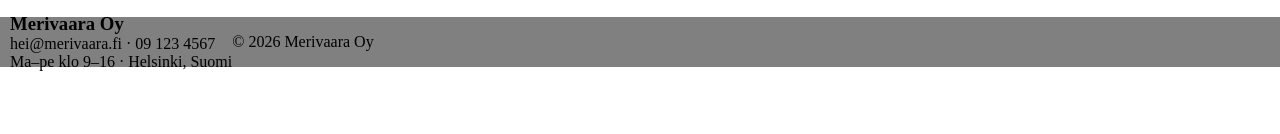
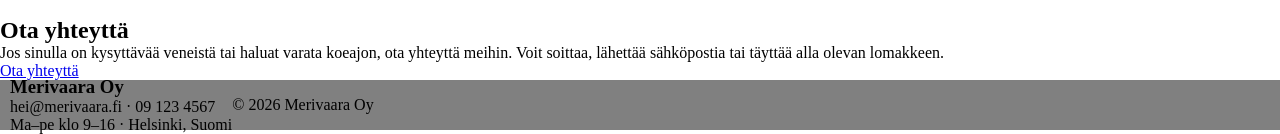
Before and after one commit to thundertheidiot/venekauppatehtava, a website: page index.html in a window 1280 px wide. Shown: the part 916-1050 px from the top of the page. Before the commit the page ends 987 px from the top, so only its background shows below. Drawn offline with Linux system fonts and the light colour scheme.

Commit message:
contact section

```diff
--- a/index.html
+++ b/index.html
@@ -73,6 +73,15 @@
 					</div>
 				</div>
 			</section>
+
+      <section class="contact-section">
+        <h2>Ota yhteyttä</h2>
+        <p>
+          Jos sinulla on kysyttävää veneistä tai haluat varata koeajon, ota
+          yhteyttä meihin. Voit soittaa, lähettää sähköpostia tai täyttää
+          alla olevan lomakkeen.
+        </p>
+        <a href="contact.html" class="contact-button">Ota yhteyttä</a>
 		</main>
 
 		<footer class="bar">
```
